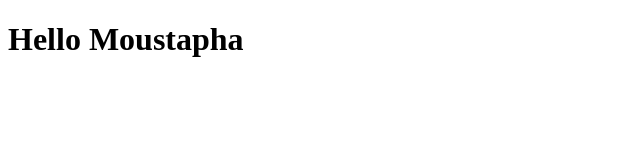
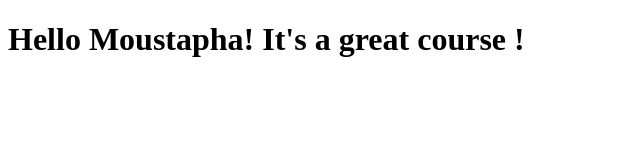
Before and after one commit to themoustapha/coursera-test, a plain HTML site: page site/index.html in a window 1280 px wide. Shown: the whole page, without its empty margins (0-640 px from the left). Drawn offline with Linux system fonts and the light colour scheme.

Commit message:
Small addition to our page.

```diff
--- a/site/index.html
+++ b/site/index.html
@@ -4,6 +4,6 @@
 	<title>Hello Coursera</title>
 </head>
 <body>
-<h1>Hello Moustapha</h1>
+<h1>Hello Moustapha! It's a great course !</h1>
 </body>
 </html>
```
